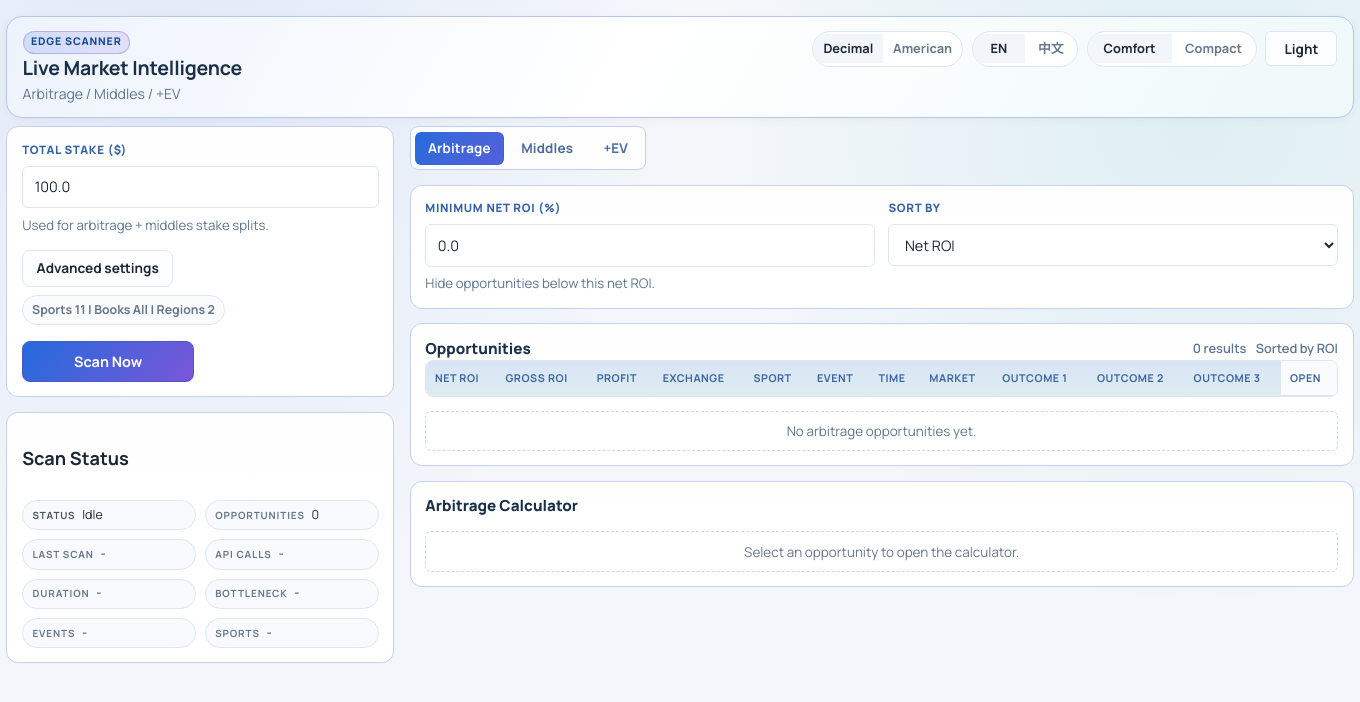
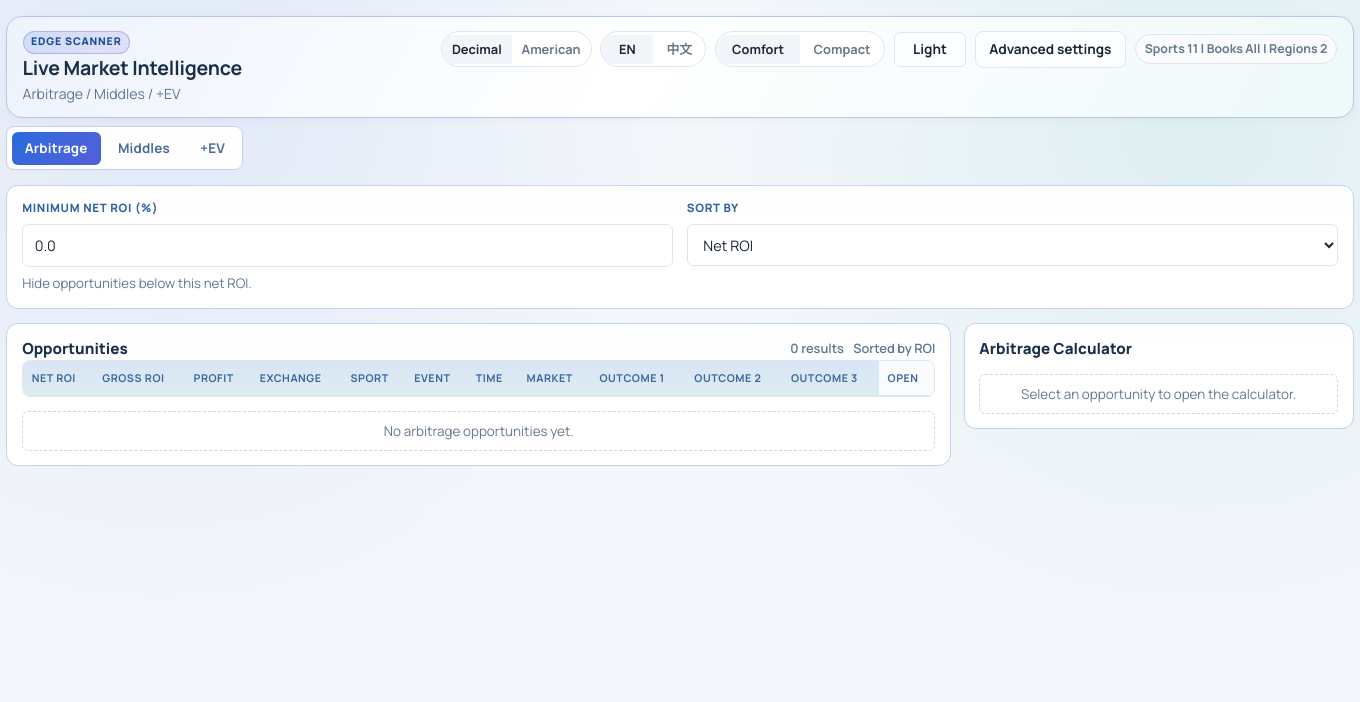
Before and after one commit to wstszx/edge-scanner, a Flask app: page / in a window 1360 px wide. Shown: the top 702 px of the page. Run offline with Flask 3, Linux system fonts and the light colour scheme; lists and menus that the app fills with data are empty.

Commit message:
feat: 优化布局结构并移动高级设置按钮至页眉以提升空间利用率

```diff
--- a/static/style.css
+++ b/static/style.css
@@ -2094,3 +2094,91 @@ body {
     grid-template-columns: 1fr;
   }
 }
+
+/* Priority layout: data views first, manual scan controls as secondary workspace. */
+.layout {
+  grid-template-columns: minmax(0, 1fr);
+  gap: 0.78rem;
+}
+
+.content {
+  min-width: 0;
+}
+
+.sidebar {
+  position: fixed !important;
+  left: -10000px;
+  top: 0;
+  width: 1px;
+  height: 1px;
+  overflow: visible;
+}
+
+.sidebar .card {
+  margin-top: 0;
+}
+
+.header-settings-btn {
+  min-height: 36px;
+  white-space: nowrap;
+}
+
+.header-summary {
+  max-width: 280px;
+}
+
+.arbitrage-workspace {
+  grid-template-columns: minmax(0, 1fr) minmax(350px, 420px);
+  gap: 0.78rem;
+}
+
+.arb-calculator-card {
+  position: sticky;
+  top: 0.86rem;
+  max-width: 420px;
+}
+
+#results-table {
+  min-width: 840px;
+}
+
+#middles-table {
+  min-width: 960px;
+}
+
+#plus-ev-table {
+  min-width: 920px;
+}
+
+@media (max-width: 1420px) {
+  .arbitrage-workspace {
+    grid-template-columns: minmax(0, 1fr) minmax(320px, 390px);
+  }
+
+  .arb-calculator-card {
+    position: sticky;
+    top: 0.86rem;
+    max-width: 390px;
+  }
+}
+
+@media (max-width: 1200px) {
+  .arbitrage-workspace {
+    grid-template-columns: 1fr;
+  }
+
+  .arb-calculator-card {
+    position: static;
+    max-width: none;
+  }
+}
+
+@media (max-width: 1240px) {
+  #middles-table {
+    min-width: 920px;
+  }
+
+  .header-summary {
+    display: none;
+  }
+}
--- a/templates/index.html
+++ b/templates/index.html
@@ -31,6 +31,8 @@
         <span data-density="compact" data-i18n="density_compact">Compact</span>
       </div>
       <button class="icon-btn" id="theme-toggle" title="Toggle theme">Theme</button>
+      <button type="button" id="open-advanced" class="secondary-btn header-settings-btn" data-i18n="advanced_settings" aria-haspopup="dialog" aria-expanded="false" aria-controls="advanced-modal">Advanced settings</button>
+      <span id="advanced-summary" class="summary-chip header-summary"></span>
     </div>
   </header>
 
@@ -56,8 +58,8 @@
           </div>
         </div>
         <div class="advanced-trigger">
-          <button type="button" id="open-advanced" class="secondary-btn" data-i18n="advanced_settings" aria-haspopup="dialog" aria-expanded="false" aria-controls="advanced-modal">Advanced settings</button>
-          <span id="advanced-summary" class="summary-chip"></span>
+          <button type="button" id="open-advanced-hidden" class="secondary-btn" tabindex="-1" aria-hidden="true">Advanced settings</button>
+          <span id="advanced-summary-hidden" class="summary-chip" aria-hidden="true"></span>
         </div>
         <div class="modal hidden" id="advanced-modal" role="dialog" aria-modal="true" aria-labelledby="advanced-title" aria-hidden="true">
           <div class="modal-backdrop" data-close="modal"></div>
```
